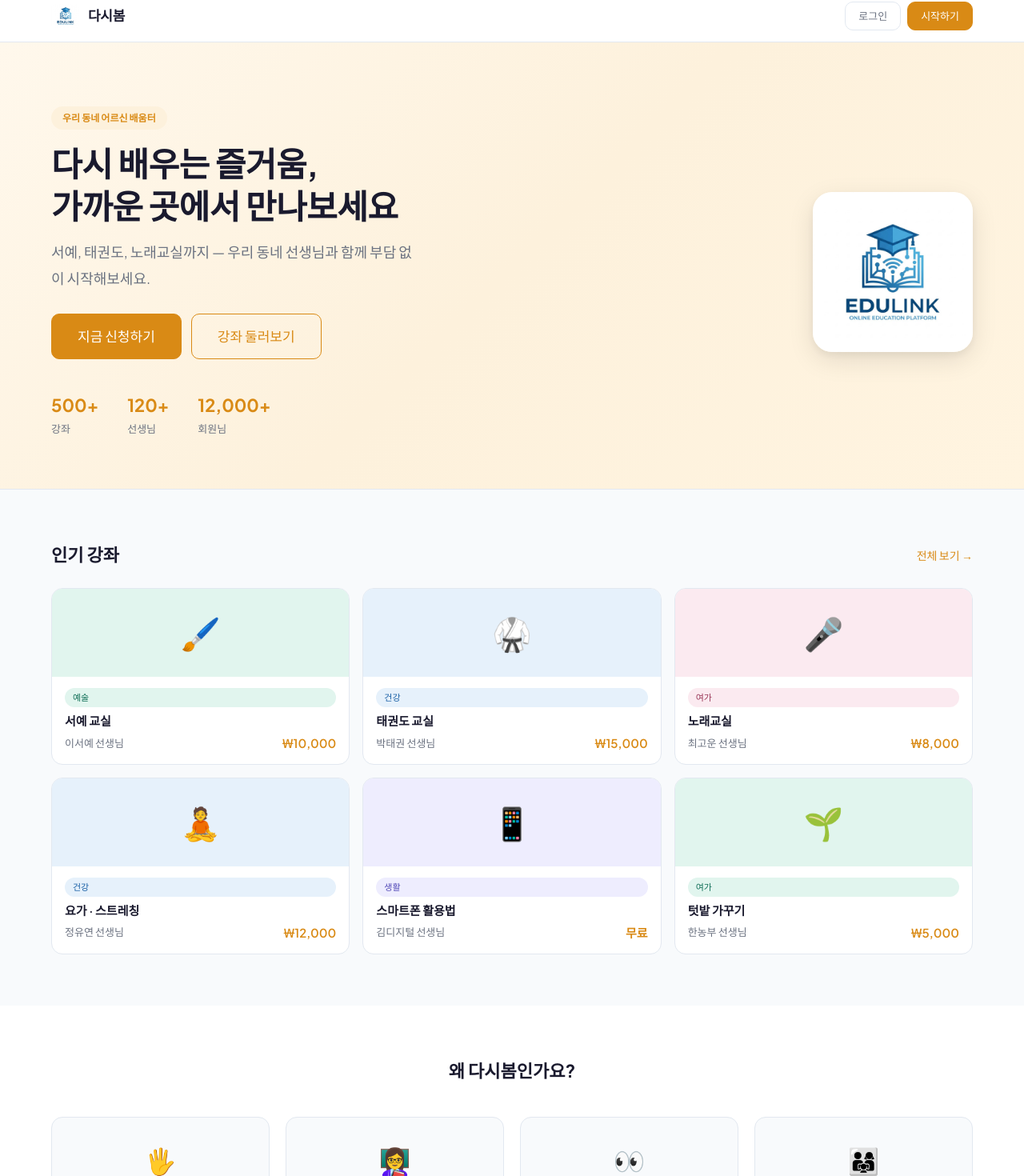
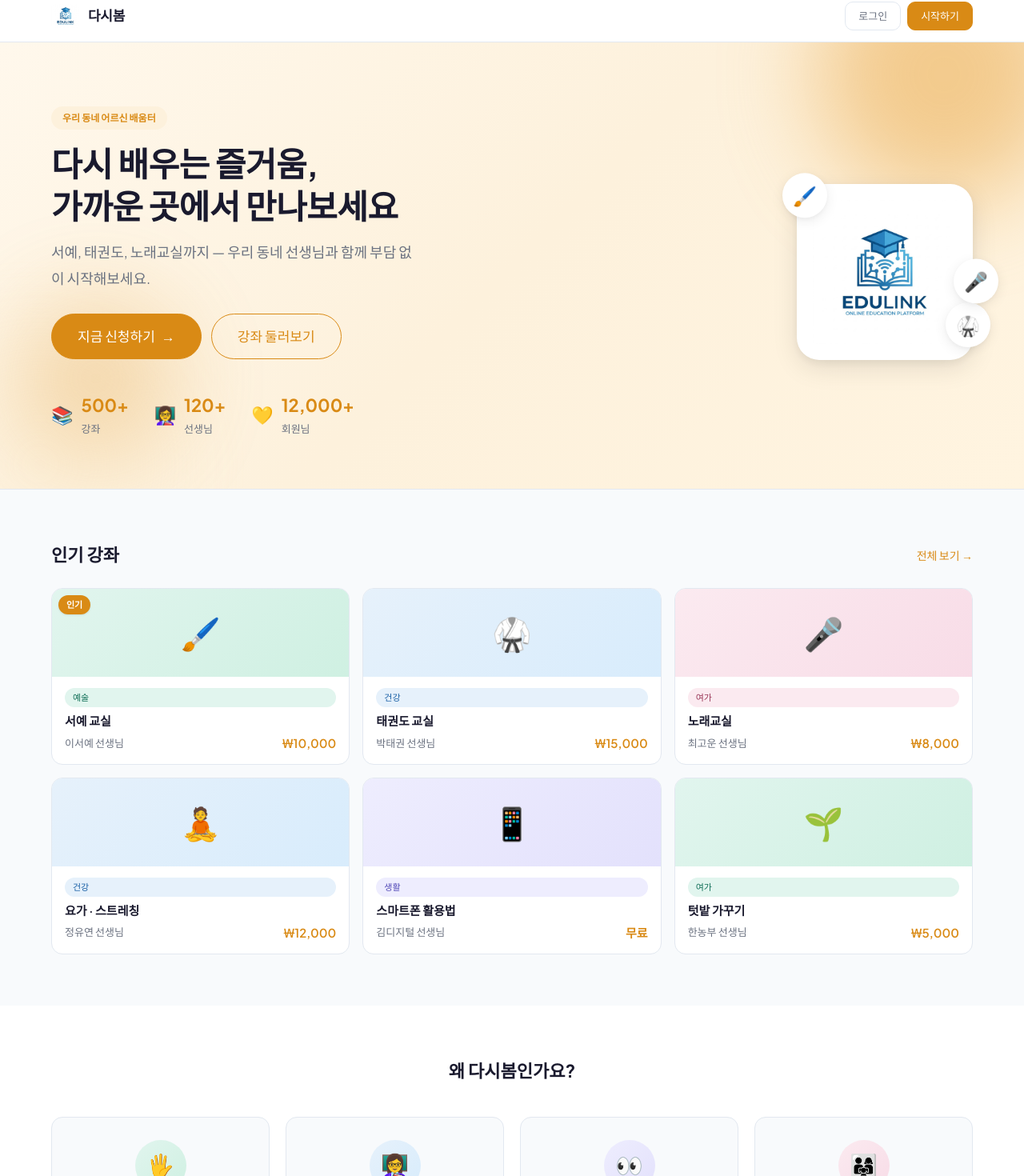
Before and after one commit to bbbbb0413/agile-vue, a Vue app: page / in a window 1280 px wide. Shown: the part 12-1482 px from the top of the page at 80% size. Built offline with nearby package versions, Linux system fonts and the light colour scheme.

Commit message:
디자인추가

```diff
--- a/src/views/LandingView.vue
+++ b/src/views/LandingView.vue
@@ -4,23 +4,40 @@
 
     <!-- 히어로 섹션 -->
     <section class="hero">
+      <div class="hero-blob blob-1"></div>
+      <div class="hero-blob blob-2"></div>
+      <div class="hero-blob blob-3"></div>
       <div class="hero-inner">
         <div class="hero-content fade-in-up">
           <span class="hero-badge">우리 동네 어르신 배움터</span>
           <h1 class="hero-title">다시 배우는 즐거움,<br>가까운 곳에서 만나보세요</h1>
           <p class="hero-desc">서예, 태권도, 노래교실까지 — 우리 동네 선생님과 함께 부담 없이 시작해보세요.</p>
           <div class="hero-actions">
-            <router-link to="/login" class="btn btn-primary btn-lg">지금 신청하기</router-link>
-            <router-link to="/courses" class="btn btn-outline btn-lg">강좌 둘러보기</router-link>
+            <router-link to="/login" class="btn btn-primary btn-lg btn-cta">지금 신청하기 <span class="btn-arrow">→</span></router-link>
+            <router-link to="/courses" class="btn btn-outline btn-lg btn-cta">강좌 둘러보기</router-link>
           </div>
           <div class="hero-stats">
-            <div class="stat"><span class="stat-num">500+</span><span class="stat-label">강좌</span></div>
-            <div class="stat"><span class="stat-num">120+</span><span class="stat-label">선생님</span></div>
-            <div class="stat"><span class="stat-num">12,000+</span><span class="stat-label">회원님</span></div>
+            <div class="stat">
+              <span class="stat-icon">📚</span>
+              <span class="stat-text"><span class="stat-num">500+</span><span class="stat-label">강좌</span></span>
+            </div>
+            <div class="stat">
+              <span class="stat-icon">👩‍🏫</span>
+              <span class="stat-text"><span class="stat-num">120+</span><span class="stat-label">선생님</span></span>
+            </div>
+            <div class="stat">
+              <span class="stat-icon">💛</span>
+              <span class="stat-text"><span class="stat-num">12,000+</span><span class="stat-label">회원님</span></span>
+            </div>
           </div>
         </div>
         <div class="hero-visual fade-in">
-          <img src="@/assets/images/logo/main_logo.png" alt="다시봄" class="hero-logo" />
+          <div class="visual-card">
+            <img src="@/assets/images/logo/main_logo.png" alt="다시봄" class="hero-logo" />
+          </div>
+          <span class="floating-chip chip-1">🖌️</span>
+          <span class="floating-chip chip-2">🥋</span>
+          <span class="floating-chip chip-3">🎤</span>
         </div>
       </div>
     </section>
@@ -35,6 +52,7 @@
         <div class="course-grid">
           <div v-for="course in featuredCourses" :key="course.id" class="course-card-landing">
             <div class="card-thumb" :class="course.thumbBg">
+              <span v-if="course.popular" class="ribbon">인기</span>
               <span class="thumb-emoji">{{ course.icon }}</span>
             </div>
             <div class="card-body">
@@ -56,7 +74,9 @@
         <h2 class="section-title center">왜 다시봄인가요?</h2>
         <div class="features-grid">
           <div v-for="f in features" :key="f.title" class="feature-card">
-            <div class="feature-icon">{{ f.icon }}</div>
+            <div class="feature-icon-badge" :class="f.badgeClass">
+              <span class="feature-icon">{{ f.icon }}</span>
+            </div>
             <h3 class="feature-title">{{ f.title }}</h3>
             <p class="feature-desc">{{ f.desc }}</p>
           </div>
@@ -69,7 +89,7 @@
       <div class="cta-inner">
         <h2>지금 바로 다시 배워보세요</h2>
         <p>이미 많은 어르신들이 다시봄과 함께 즐겁게 배우고 계세요.</p>
-        <router-link to="/login" class="btn btn-primary btn-lg">지금 신청하기</router-link>
+        <router-link to="/login" class="btn btn-primary btn-lg btn-cta">지금 신청하기 <span class="btn-arrow">→</span></router-link>
       </div>
     </section>
 
@@ -90,7 +110,7 @@
 import AppHeader from '@/components/AppHeader.vue'
 
 const featuredCourses = [
-  { id:1, title:'서예 교실',       category:'예술', instructor:'이서예 선생님',   price:'₩10,000', icon:'🖌️', thumbBg:'thumb-teal',   badgeClass:'badge-teal'   },
+  { id:1, title:'서예 교실',       category:'예술', instructor:'이서예 선생님',   price:'₩10,000', icon:'🖌️', thumbBg:'thumb-teal',   badgeClass:'badge-teal',   popular:true },
   { id:2, title:'태권도 교실',     category:'건강', instructor:'박태권 선생님',   price:'₩15,000', icon:'🥋', thumbBg:'thumb-blue',   badgeClass:'badge-blue'   },
   { id:3, title:'노래교실',        category:'여가', instructor:'최고운 선생님',   price:'₩8,000',  icon:'🎤', thumbBg:'thumb-pink',   badgeClass:'badge-pink'   },
   { id:4, title:'요가 · 스트레칭', category:'건강', instructor:'정유연 선생님',   price:'₩12,000', icon:'🧘', thumbBg:'thumb-blue',   badgeClass:'badge-blue'   },
@@ -99,10 +119,10 @@ const featuredCourses = [
 ]
 
 const features = [
-  { icon:'🖐️', title:'쉽고 간편한 신청', desc:'복잡한 절차 없이 몇 번의 클릭으로 신청이 끝나요.' },
-  { icon:'👩‍🏫', title:'우리 동네 선생님', desc:'가까운 곳에서 만나는 믿음직한 선생님과 함께해요.' },
-  { icon:'👀', title:'눈에 편안한 화면', desc:'큰 글씨와 또렷한 버튼으로 누구나 쉽게 이용해요.' },
-  { icon:'👨‍👩‍👧', title:'가족과 함께 확인', desc:'신청 내역을 자녀에게도 알려드릴 수 있어요.' },
+  { icon:'🖐️', title:'쉽고 간편한 신청', desc:'복잡한 절차 없이 몇 번의 클릭으로 신청이 끝나요.', badgeClass:'thumb-teal' },
+  { icon:'👩‍🏫', title:'우리 동네 선생님', desc:'가까운 곳에서 만나는 믿음직한 선생님과 함께해요.', badgeClass:'thumb-blue' },
+  { icon:'👀', title:'눈에 편안한 화면', desc:'큰 글씨와 또렷한 버튼으로 누구나 쉽게 이용해요.', badgeClass:'thumb-purple' },
+  { icon:'👨‍👩‍👧', title:'가족과 함께 확인', desc:'신청 내역을 자녀에게도 알려드릴 수 있어요.', badgeClass:'thumb-pink' },
 ]
 </script>
 
@@ -111,11 +131,25 @@ const features = [
 
 /* 히어로 */
 .hero {
+  position: relative;
+  overflow: hidden;
   background: linear-gradient(135deg, #FFF8EC 0%, #FDF1DC 50%, #FFF4E0 100%);
   border-bottom: 1px solid var(--color-border);
   padding: 80px 0 64px;
 }
+.hero-blob {
+  position: absolute;
+  border-radius: 50%;
+  filter: blur(60px);
+  opacity: 0.5;
+  pointer-events: none;
+}
+.blob-1 { width: 320px; height: 320px; background: var(--color-secondary); top: -120px; right: -60px; }
+.blob-2 { width: 260px; height: 260px; background: var(--color-primary-light); bottom: -100px; left: -80px; opacity: 0.8; }
+.blob-3 { width: 200px; height: 200px; background: var(--color-primary); top: 320px; left: 20px; opacity: 0.28; }
 .hero-inner {
+  position: relative;
+  z-index: 1;
   max-width: 1200px;
   margin: 0 auto;
   padding: 0 24px;
@@ -155,24 +189,58 @@ const features = [
   margin-bottom: 40px;
 }
 .btn-lg { padding: 14px 32px; font-size: 17px; }
-.hero-stats {
-  display: flex;
-  gap: 36px;
+.btn-cta { border-radius: 999px; }
+.btn-arrow {
+  display: inline-block;
+  margin-left: 2px;
+  transition: transform 0.2s ease;
 }
-.stat { display: flex; flex-direction: column; gap: 2px; }
+.btn-cta:hover .btn-arrow { transform: translateX(4px); }
+
+.hero-stats { display: flex; gap: 32px; }
+.stat { display: flex; align-items: center; gap: 10px; }
+.stat-icon { font-size: 22px; }
+.stat-text { display: flex; flex-direction: column; gap: 2px; }
 .stat-num { font-size: 22px; font-weight: 700; color: var(--color-primary); }
 .stat-label { font-size: 13px; color: var(--color-text-secondary); }
+
 .hero-visual {
+  position: relative;
   display: flex;
   align-items: center;
   justify-content: center;
 }
-.hero-logo {
-  width: 200px;
-  height: 200px;
-  object-fit: contain;
-  border-radius: 24px;
+.visual-card {
+  width: 220px;
+  height: 220px;
+  background: #fff;
+  border-radius: 28px;
+  display: flex;
+  align-items: center;
+  justify-content: center;
+  padding: 20px;
   box-shadow: var(--shadow-lg);
+}
+.hero-logo { width: 100%; height: 100%; object-fit: contain; }
+.floating-chip {
+  position: absolute;
+  width: 56px;
+  height: 56px;
+  border-radius: 50%;
+  background: #fff;
+  box-shadow: var(--shadow-md);
+  display: flex;
+  align-items: center;
+  justify-content: center;
+  font-size: 24px;
+  animation: floatChip 3s ease-in-out infinite;
+}
+.chip-1 { top: -6px; left: -18px; animation-delay: 0s; }
+.chip-2 { bottom: 6px; right: -22px; animation-delay: 0.6s; }
+.chip-3 { top: 45%; right: -32px; animation-delay: 1.2s; }
+@keyframes floatChip {
+  0%, 100% { transform: translateY(0); }
+  50% { transform: translateY(-10px); }
 }
 
 /* 강좌 섹션 */
@@ -206,17 +274,30 @@ const features = [
   box-shadow: var(--shadow-md);
 }
 .card-thumb {
+  position: relative;
   height: 110px;
   display: flex;
   align-items: center;
   justify-content: center;
   overflow: hidden;
 }
-.thumb-teal   { background: #E1F5EE; }
-.thumb-blue   { background: #E6F1FB; }
-.thumb-purple { background: #EEEDFE; }
-.thumb-pink   { background: #FBEAF0; }
+.thumb-teal   { background: linear-gradient(135deg, #E1F5EE, #CFF0E2); }
+.thumb-blue   { background: linear-gradient(135deg, #E6F1FB, #D8ECFC); }
+.thumb-purple { background: linear-gradient(135deg, #EEEDFE, #E3E1FC); }
+.thumb-pink   { background: linear-gradient(135deg, #FBEAF0, #F8DCE7); }
 .thumb-emoji  { font-size: 40px; line-height: 1; }
+.ribbon {
+  position: absolute;
+  top: 8px;
+  left: 8px;
+  background: var(--color-primary);
+  color: #fff;
+  font-size: 11px;
+  font-weight: 700;
+  padding: 3px 10px;
+  border-radius: 20px;
+  box-shadow: var(--shadow-sm);
+}
 .card-body { padding: 14px 16px; display: flex; flex-direction: column; gap: 6px; }
 .card-title { font-size: 15px; font-weight: 600; color: var(--color-text-primary); line-height: 1.4; }
 .card-meta { display: flex; justify-content: space-between; align-items: center; }
@@ -239,7 +320,16 @@ const features = [
   transition: var(--transition);
 }
 .feature-card:hover { box-shadow: var(--shadow-md); transform: translateY(-2px); }
-.feature-icon { font-size: 32px; margin-bottom: 12px; }
+.feature-icon-badge {
+  width: 64px;
+  height: 64px;
+  border-radius: 50%;
+  display: flex;
+  align-items: center;
+  justify-content: center;
+  margin: 0 auto 14px;
+}
+.feature-icon { font-size: 28px; }
 .feature-title { font-size: 17px; font-weight: 600; margin-bottom: 8px; }
 .feature-desc { font-size: 15px; color: var(--color-text-secondary); line-height: 1.7; }
 
```
